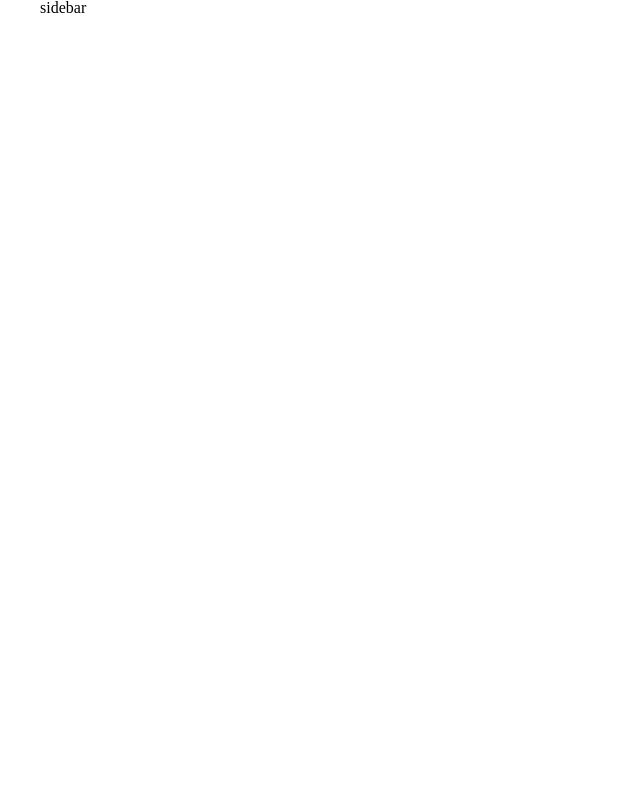
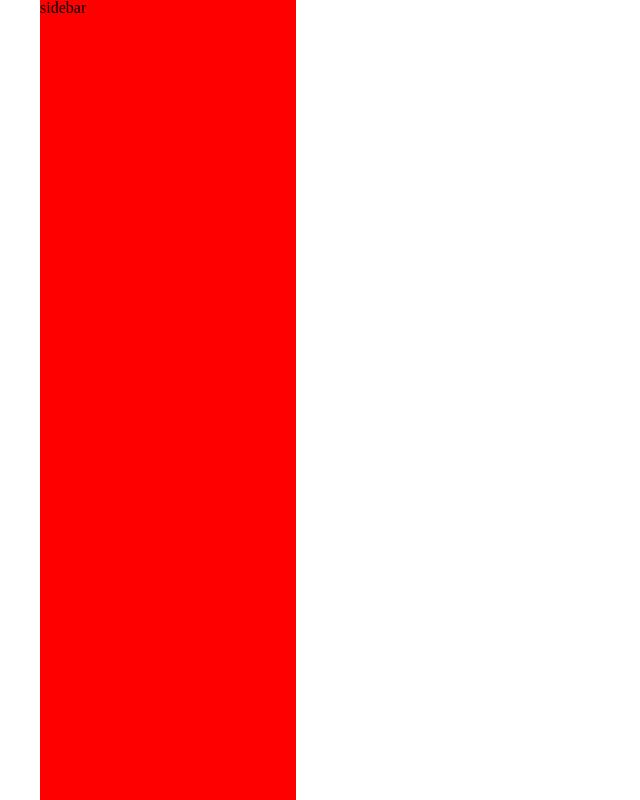
Before and after one commit to xuyc1995/news, a Vue app: page / in a window 1280 px wide. Shown: the whole page, without its empty margins (0-640 px from the left). Built offline with nearby package versions, Linux system fonts and the light colour scheme.

Commit message:
divide sidebar

```diff
--- a/src/page/homepage.vue
+++ b/src/page/homepage.vue
@@ -1,7 +1,11 @@
 <template>
-    <div class='mainContainer'>
-        <sidebar></sidebar>
-        <router-view></router-view>
+    <div class='main-container'>
+        <div class='sidebar-container'>
+            <sidebar></sidebar>
+        </div>
+        <div class='homepage-right-container'>
+            <router-view></router-view>
+        </div>
     </div>
 </template>
 <script>
--- a/src/style/base/_base.scss
+++ b/src/style/base/_base.scss
@@ -1,5 +1,6 @@
 //基础样式文件
-.mainContainer{
+.main-container{
     width: 1200px;
     margin: 0 auto;
+    position: relative;
 }
--- /dev/null
+++ b/src/style/scss/homepage.scss
@@ -0,0 +1,12 @@
+.sidebar-container{
+    width: 20%;
+    background: #f00;
+    height: 100%;
+    position: fixed;
+    top: 0;
+}
+.homepage-right-container{
+    width: 80%;
+    background: #f1f1f1;
+    height: 100%;
+}
--- a/src/style/style.scss
+++ b/src/style/style.scss
@@ -2,4 +2,6 @@
 @import 'base/_base.scss';
 @import 'base/_color.scss';
 @import 'base/_reset.scss';
+
+@import 'scss/homepage.scss';
 @import 'scss/sidebar.scss';
```
